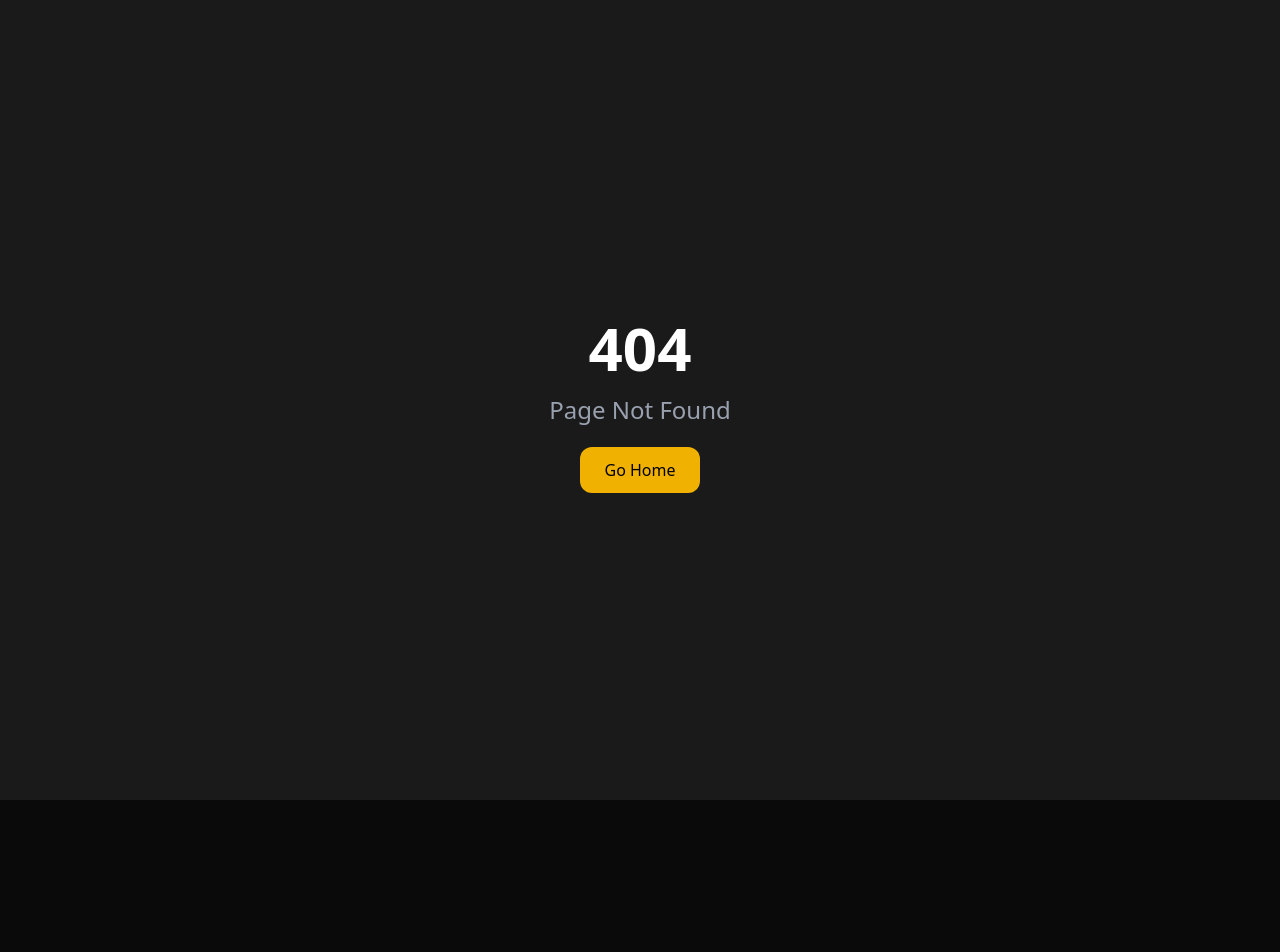
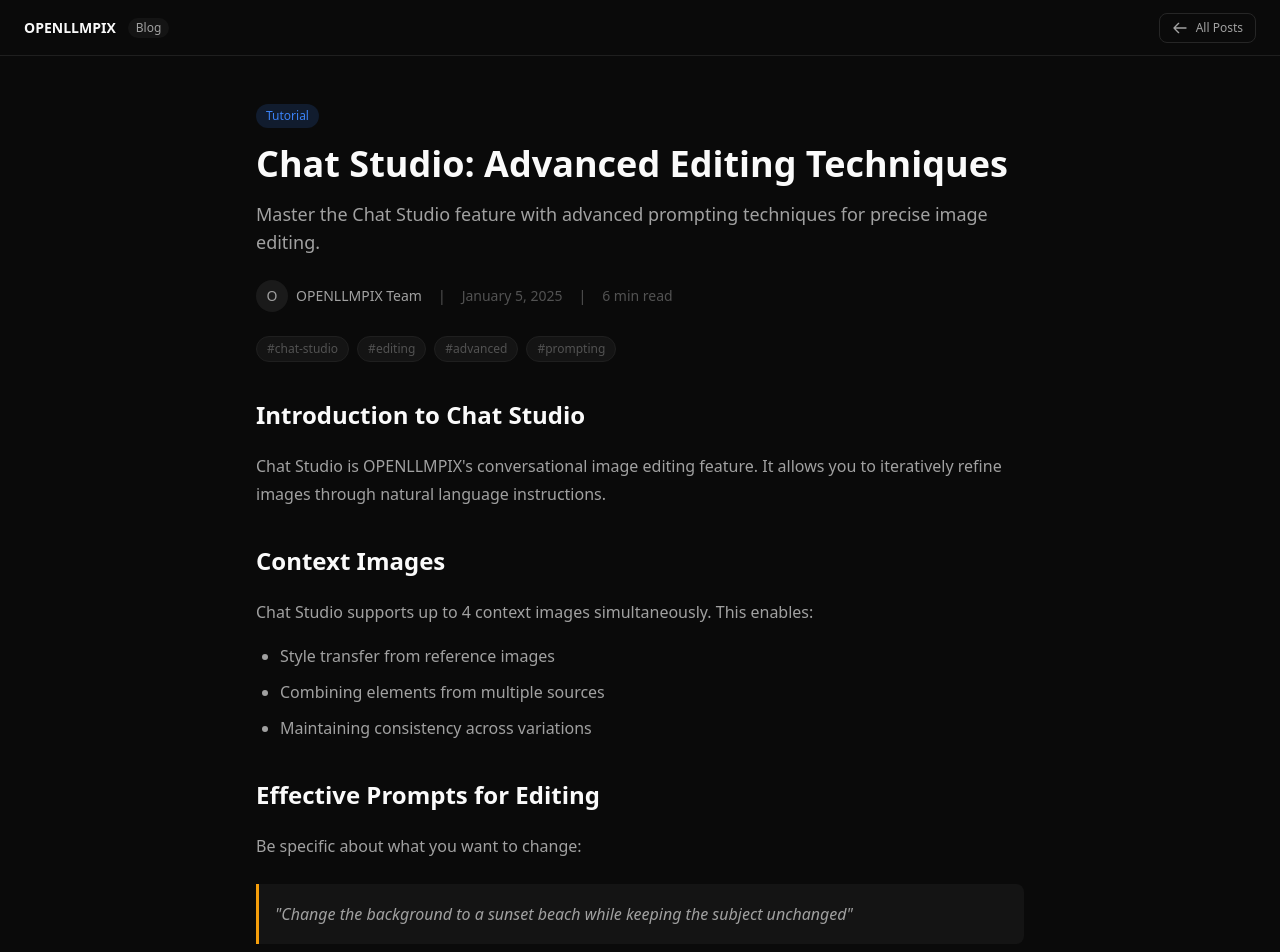
Before and after one commit to nicremo/openllmpix, a Next.js app: page /blog/chat-studio-advanced-techniques in a window 1280 px wide. Before the commit this address had no page. Shown: the top 952 px of the page. Before the commit the page ends 800 px from the top, so only its background shows below. Built offline with nearby package versions, Linux system fonts and the light colour scheme.

Commit message:
feat: add blog pages with search, filter and SEO
- Blog listing page with search and category filter
- Blog detail page with dynamic SEO metadata
- Add prose styles for blog content rendering

```diff
--- /dev/null
+++ b/src/app/blog/[slug]/page.tsx
@@ -0,0 +1,119 @@
+import { notFound } from "next/navigation";
+import type { Metadata } from "next";
+import Link from "next/link";
+import BlogPostContent from "@/components/blog/BlogPostContent";
+import { getBlogPost, getAllBlogPosts } from "@/lib/blog/data";
+
+interface Props {
+  params: Promise<{ slug: string }>;
+}
+
+export async function generateStaticParams() {
+  const posts = getAllBlogPosts();
+  return posts.map((post) => ({
+    slug: post.slug,
+  }));
+}
+
+export async function generateMetadata({ params }: Props): Promise<Metadata> {
+  const resolvedParams = await params;
+  const post = getBlogPost(resolvedParams.slug);
+
+  if (!post) {
+    return {
+      title: "Post Not Found | OPENLLMPIX Blog",
+    };
+  }
+
+  return {
+    title: `${post.title} | OPENLLMPIX Blog`,
+    description: post.excerpt,
+    openGraph: {
+      title: post.title,
+      description: post.excerpt,
+      type: "article",
+      publishedTime: post.publishedAt,
+      authors: [post.author.name],
+      tags: post.tags,
+    },
+    twitter: {
+      card: "summary_large_image",
+      title: post.title,
+      description: post.excerpt,
+    },
+  };
+}
+
+export default async function BlogPostPage({ params }: Props) {
+  const resolvedParams = await params;
+  const post = getBlogPost(resolvedParams.slug);
+
+  if (!post) {
+    notFound();
+  }
+
+  return (
+    <div
+      className="min-h-screen"
+      style={{ background: "var(--bg-base)" }}
+    >
+      {/* Header */}
+      <header
+        className="h-14 flex items-center justify-between px-6 border-b sticky top-0 z-10"
+        style={{ borderColor: "var(--border-subtle)", background: "var(--bg-base)" }}
+      >
+        <div className="flex items-center gap-3">
+          <Link
+            href="/"
+            className="text-sm font-semibold hover:opacity-80 transition-opacity"
+            style={{ color: "var(--text-primary)" }}
+          >
+            OPENLLMPIX
+          </Link>
+          <Link
+            href="/blog"
+            className="text-xs px-2 py-0.5 rounded-full hover:bg-[var(--bg-elevated)] transition-colors"
+            style={{ background: "var(--bg-surface)", color: "var(--text-secondary)" }}
+          >
+            Blog
+          </Link>
+        </div>
+
+        <Link
+          href="/blog"
+          className="text-xs px-3 py-1.5 rounded-md border flex items-center gap-2 transition-colors hover:bg-[var(--bg-elevated)]"
+          style={{
+            borderColor: "var(--border-default)",
+            color: "var(--text-secondary)",
+            background: "transparent",
+          }}
+        >
+          <svg className="w-4 h-4" fill="none" stroke="currentColor" viewBox="0 0 24 24">
+            <path strokeLinecap="round" strokeLinejoin="round" strokeWidth={2} d="M10 19l-7-7m0 0l7-7m-7 7h18" />
+          </svg>
+          All Posts
+        </Link>
+      </header>
+
+      {/* Content */}
+      <main className="px-6 py-12">
+        <BlogPostContent post={post} />
+      </main>
+
+      {/* Footer */}
+      <footer
+        className="border-t py-8 mt-12"
+        style={{ borderColor: "var(--border-subtle)" }}
+      >
+        <div className="max-w-6xl mx-auto px-6 text-center">
+          <p
+            className="text-sm"
+            style={{ color: "var(--text-tertiary)" }}
+          >
+            OPENLLMPIX - Open Source AI Image Generation
+          </p>
+        </div>
+      </footer>
+    </div>
+  );
+}
--- /dev/null
+++ b/src/app/blog/page.tsx
@@ -0,0 +1,128 @@
+"use client";
+
+import { useState, useCallback } from "react";
+import Link from "next/link";
+import BlogSearch from "@/components/blog/BlogSearch";
+import BlogFilter from "@/components/blog/BlogFilter";
+import BlogGrid from "@/components/blog/BlogGrid";
+import { getAllBlogPosts } from "@/lib/blog/data";
+import type { BlogFilterState, BlogCategory } from "@/lib/blog/types";
+
+export default function BlogPage() {
+  const posts = getAllBlogPosts();
+  const [filters, setFilters] = useState<BlogFilterState>({
+    search: "",
+    category: "all",
+    sortBy: "newest",
+  });
+
+  const handleSearchChange = useCallback((value: string) => {
+    setFilters((prev) => ({ ...prev, search: value }));
+  }, []);
+
+  const handleCategoryChange = useCallback((category: BlogCategory | "all") => {
+    setFilters((prev) => ({ ...prev, category }));
+  }, []);
+
+  const handleSortChange = useCallback((sortBy: "newest" | "oldest") => {
+    setFilters((prev) => ({ ...prev, sortBy }));
+  }, []);
+
+  return (
+    <div
+      className="min-h-screen"
+      style={{ background: "var(--bg-base)" }}
+    >
+      {/* Header */}
+      <header
+        className="h-14 flex items-center justify-between px-6 border-b sticky top-0 z-10"
+        style={{ borderColor: "var(--border-subtle)", background: "var(--bg-base)" }}
+      >
+        <div className="flex items-center gap-3">
+          <Link
+            href="/"
+            className="text-sm font-semibold hover:opacity-80 transition-opacity"
+            style={{ color: "var(--text-primary)" }}
+          >
+            OPENLLMPIX
+          </Link>
+          <span
+            className="text-xs px-2 py-0.5 rounded-full"
+            style={{ background: "var(--bg-elevated)", color: "var(--text-secondary)" }}
+          >
+            Blog
+          </span>
+        </div>
+
+        <Link
+          href="/"
+          className="text-xs px-3 py-1.5 rounded-md border flex items-center gap-2 transition-colors hover:bg-[var(--bg-elevated)]"
+          style={{
+            borderColor: "var(--border-default)",
+            color: "var(--text-secondary)",
+            background: "transparent",
+          }}
+        >
+          <svg className="w-4 h-4" fill="none" stroke="currentColor" viewBox="0 0 24 24">
+            <path strokeLinecap="round" strokeLinejoin="round" strokeWidth={2} d="M10 19l-7-7m0 0l7-7m-7 7h18" />
+          </svg>
+          Back to App
+        </Link>
+      </header>
+
+      {/* Content */}
+      <main className="max-w-6xl mx-auto px-6 py-12">
+        {/* Page Header */}
+        <div className="mb-10">
+          <h1
+            className="text-3xl md:text-4xl font-bold mb-3"
+            style={{ color: "var(--text-primary)" }}
+          >
+            Blog
+          </h1>
+          <p
+            className="text-lg"
+            style={{ color: "var(--text-secondary)" }}
+          >
+            Tutorials, guides, and updates for AI image generation
+          </p>
+        </div>
+
+        {/* Filters */}
+        <div className="flex flex-col md:flex-row md:items-center gap-4 mb-8">
+          <div className="flex-1 max-w-md">
+            <BlogSearch
+              value={filters.search}
+              onChange={handleSearchChange}
+              placeholder="Search posts..."
+            />
+          </div>
+          <BlogFilter
+            category={filters.category}
+            sortBy={filters.sortBy}
+            onCategoryChange={handleCategoryChange}
+            onSortChange={handleSortChange}
+          />
+        </div>
+
+        {/* Posts Grid */}
+        <BlogGrid posts={posts} filters={filters} />
+      </main>
+
+      {/* Footer */}
+      <footer
+        className="border-t py-8 mt-12"
+        style={{ borderColor: "var(--border-subtle)" }}
+      >
+        <div className="max-w-6xl mx-auto px-6 text-center">
+          <p
+            className="text-sm"
+            style={{ color: "var(--text-tertiary)" }}
+          >
+            OPENLLMPIX - Open Source AI Image Generation
+          </p>
+        </div>
+      </footer>
+    </div>
+  );
+}
--- a/src/app/globals.css
+++ b/src/app/globals.css
@@ -179,3 +179,120 @@
 [data-state="open"][role="dialog"] {
   animation: dialog-pop-in 0.2s ease-out;
 }
+
+/* Blog Content Styles */
+.prose {
+  line-height: 1.75;
+}
+
+.prose h2 {
+  font-size: 1.5rem;
+  font-weight: 600;
+  margin-top: 2rem;
+  margin-bottom: 1rem;
+  color: var(--text-primary);
+}
+
+.prose h3 {
+  font-size: 1.25rem;
+  font-weight: 600;
+  margin-top: 1.5rem;
+  margin-bottom: 0.75rem;
+  color: var(--text-primary);
+}
+
+.prose p {
+  margin-bottom: 1rem;
+  color: var(--text-secondary);
+}
+
+.prose ul,
+.prose ol {
+  margin-bottom: 1rem;
+  padding-left: 1.5rem;
+  color: var(--text-secondary);
+}
+
+.prose li {
+  margin-bottom: 0.5rem;
+}
+
+.prose ul {
+  list-style-type: disc;
+}
+
+.prose ol {
+  list-style-type: decimal;
+}
+
+.prose strong {
+  font-weight: 600;
+  color: var(--text-primary);
+}
+
+.prose blockquote {
+  border-left: 3px solid #f59e0b;
+  padding-left: 1rem;
+  margin: 1.5rem 0;
+  font-style: italic;
+  color: var(--text-secondary);
+  background: var(--bg-surface);
+  padding: 1rem;
+  border-radius: 0 8px 8px 0;
+}
+
+.prose code {
+  background: var(--bg-elevated);
+  padding: 0.125rem 0.375rem;
+  border-radius: 4px;
+  font-size: 0.875rem;
+  font-family: var(--font-mono);
+  color: #f59e0b;
+}
+
+.prose pre {
+  background: var(--bg-elevated);
+  padding: 1rem;
+  border-radius: 8px;
+  overflow-x: auto;
+  margin: 1rem 0;
+}
+
+.prose pre code {
+  background: transparent;
+  padding: 0;
+  color: var(--text-primary);
+}
+
+.prose table {
+  width: 100%;
+  border-collapse: collapse;
+  margin: 1.5rem 0;
+}
+
+.prose th,
+.prose td {
+  padding: 0.75rem 1rem;
+  text-align: left;
+  border-bottom: 1px solid var(--border-subtle);
+}
+
+.prose th {
+  font-weight: 600;
+  color: var(--text-primary);
+  background: var(--bg-surface);
+}
+
+.prose td {
+  color: var(--text-secondary);
+}
+
+.prose a {
+  color: #f59e0b;
+  text-decoration: underline;
+  text-underline-offset: 2px;
+}
+
+.prose a:hover {
+  color: #fbbf24;
+}
```
